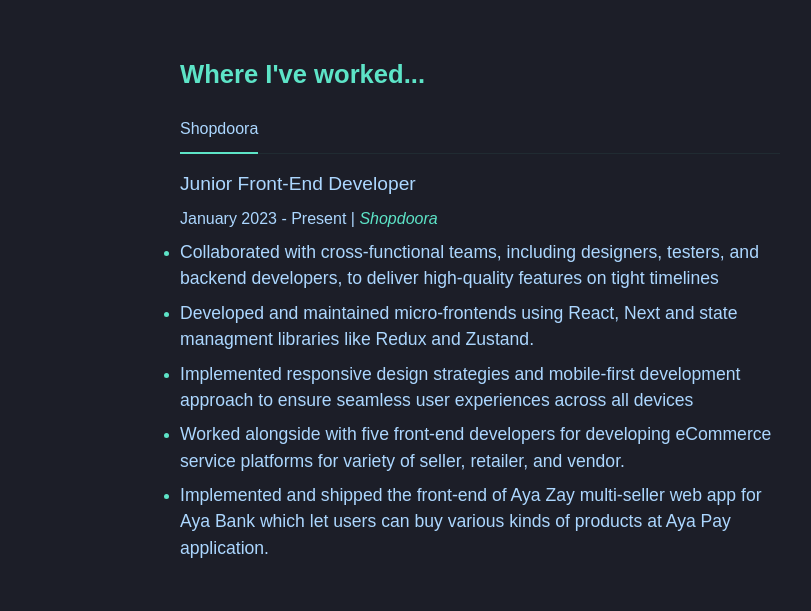
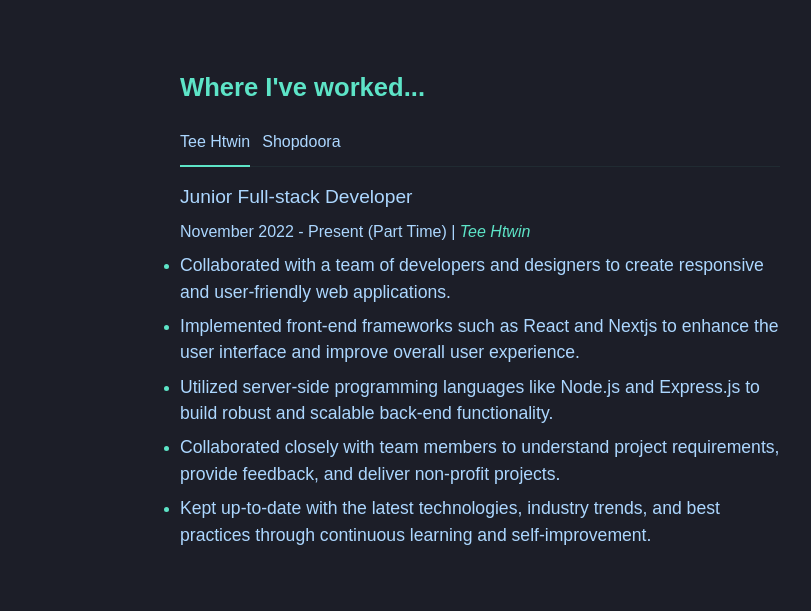
Before and after one commit to myatminag/myatminaung.v1, a Next.js app: page / in a window 1280 px wide. Shown: the part 1680-2291 px from the top of the page, without its empty margins (160-971 px from the left). Built offline with nearby package versions, Linux system fonts and the light colour scheme.

Commit message:
Update: exp data

```diff
--- a/assets/exp.js
+++ b/assets/exp.js
@@ -1,14 +1,26 @@
 export const expData = [
+    {
+        jobTitle: "Junior Full-stack Developer",
+        companyName: "Tee Htwin",
+        date: "November 2022 - Present (Part Time)",
+        description: [
+            "Collaborated with a team of developers and designers to create responsive and user-friendly web applications.",
+            "Implemented front-end frameworks such as React and Nextjs to enhance the user interface and improve overall user experience.",
+            "Utilized server-side programming languages like Node.js and Express.js to build robust and scalable back-end functionality.",
+            "Collaborated closely with team members to understand project requirements, provide feedback, and deliver non-profit projects.",
+            "Kept up-to-date with the latest technologies, industry trends, and best practices through continuous learning and self-improvement.",
+        ],
+    },
     {
         jobTitle: "Junior Front-End Developer",
         companyName: "Shopdoora",
-        date: "January 2023 - Present",
+        date: "January 2023 - Present (Full Time)",
         description: [
             "Collaborated with cross-functional teams, including designers, testers, and backend developers, to deliver high-quality features on tight timelines",
             "Developed and maintained micro-frontends using React, Next and state managment libraries like Redux and Zustand.",
             "Implemented responsive design strategies and mobile-first development approach to ensure seamless user experiences across all devices",
             "Worked alongside with five front-end developers for developing eCommerce service platforms for variety of seller, retailer, and vendor.",
-            "Implemented and shipped the front-end of Aya Zay multi-seller web app for Aya Bank which let users can buy various kinds of products at Aya Pay application."
-        ]
+            "Implemented and shipped the front-end of Aya Zay multi-seller web app for Aya Bank which let users can buy various kinds of products at Aya Pay application.",
+        ],
     },
 ];
```
